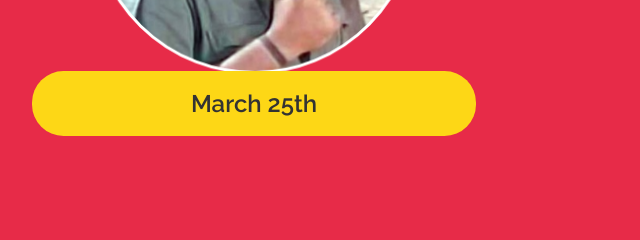
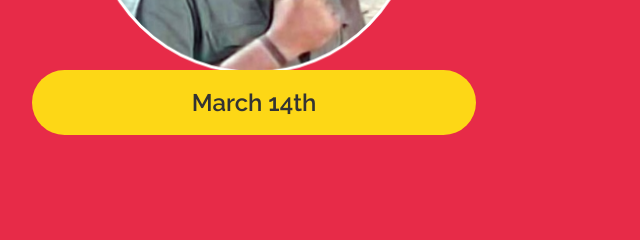
Before and after one commit to sahlamba/kabhaiholi, a plain HTML site: page index.html in a window 1280 px wide. Both pictures are taken after a click on the element "Arey, Holi kab hai? Kab hai holi?". Shown: the part 298-538 px from the top of the page, 386-1026 px from the left. Drawn offline with nearby package versions, Linux system fonts and the light colour scheme.

Commit message:
Update index.html

```diff
--- a/index.html
+++ b/index.html
@@ -107,7 +107,7 @@
                 var yyyy = today.getFullYear();
 
                 // Update these two lines every year!
-                var holiDate = 25;
+                var holiDate = 14;
                 var dateSuffix = 'th';
 
                 if (dd === holiDate + 1 && mm == 3) {
```
